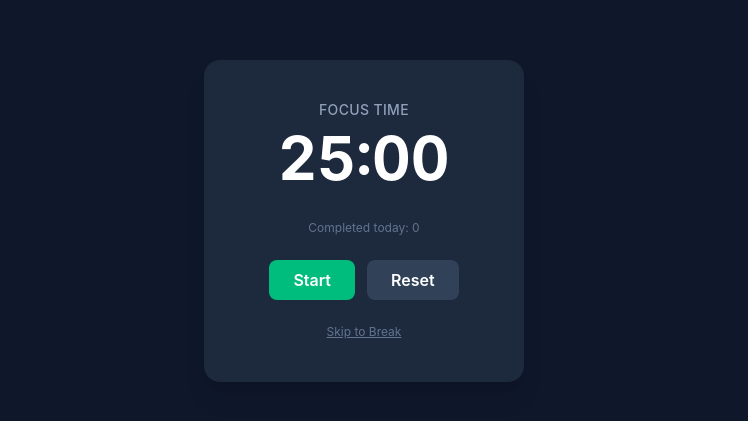
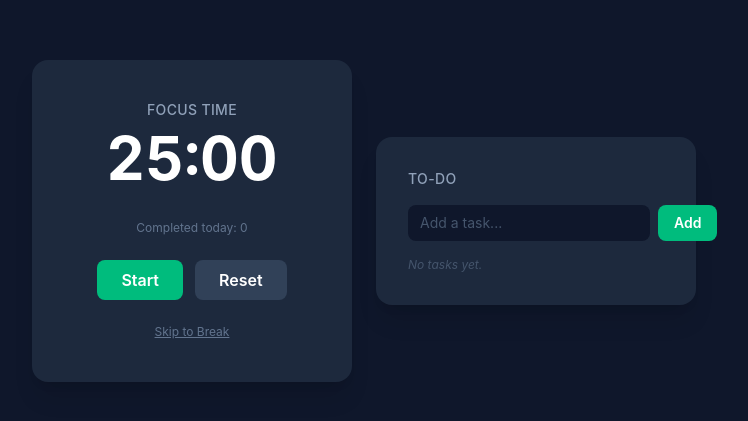
Before and after one commit to JFinne/PomodoroApp, a React (Vite) app: page / in a window 1280 px wide. Shown: the part 179-600 px from the top of the page, without its empty margins (276-1024 px from the left). Built offline with nearby package versions, Linux system fonts and the light colour scheme.

Commit message:
Added simple ToDo-List functionality. Let's you create, strike, and delete tasks. Uses simple LocalStorage to survive refreshes.

```diff
--- a/src/App.tsx
+++ b/src/App.tsx
@@ -1,10 +1,12 @@
 import Timer from './components/Timer/Timer';
+import TodoList from './components/TodoList/TodoList';
 
 function App() {
   return (
-    <>
+    <div className="min-h-screen bg-slate-900 flex items-center justify-center gap-6 p-6">
       <Timer />
-    </>
+      <TodoList />
+    </div>
   );
 }
 
--- a/src/components/Timer/Timer.tsx
+++ b/src/components/Timer/Timer.tsx
@@ -29,7 +29,7 @@ function Timer() {
   };
 
   return (
-    <div className="min-h-screen bg-slate-900 flex items-center justify-center">
+    <div>
       <div className="bg-slate-800 rounded-2xl shadow-xl p-10 w-80 text-center">
 
         <h2 className="text-slate-400 text-sm font-medium uppercase tracking-wide mb-2">
--- /dev/null
+++ b/src/components/TodoList/TodoForm.tsx
@@ -0,0 +1,43 @@
+import { useState } from 'react';
+
+interface TodoFormProps {
+  onAddTask: (text: string) => void;
+}
+
+function TodoForm({ onAddTask }: TodoFormProps) {
+  const [inputValue, setInputValue] = useState<string>('');
+
+  function handleSubmit(event: React.FormEvent<HTMLFormElement>) {
+    event.preventDefault();
+
+    const trimmed = inputValue.trim();
+    if (trimmed === '') return;
+
+    onAddTask(trimmed);
+    setInputValue('');
+  }
+
+  return (
+    <form onSubmit={handleSubmit} className="flex gap-2">
+      <input
+        type="text"
+        value={inputValue}
+        onChange={(event) => setInputValue(event.target.value)}
+        placeholder="Add a task..."
+        aria-label="New task"
+        className="flex-1 bg-slate-900 text-white text-sm rounded-lg px-3 py-2
+                   placeholder:text-slate-600 outline-none focus:ring-2
+                   focus:ring-emerald-500"
+      />
+      <button
+        type="submit"
+        className="bg-emerald-500 hover:bg-emerald-400 text-white text-sm
+                   font-semibold px-4 py-2 rounded-lg transition-colors"
+      >
+        Add
+      </button>
+    </form>
+  );
+}
+
+export default TodoForm;
--- /dev/null
+++ b/src/components/TodoList/TodoList.tsx
@@ -0,0 +1,72 @@
+import useLocalStorage from '../../hooks/useLocalStorage';
+import type { Task } from '../../types';
+import TodoForm from './TodoForm';
+
+function TodoList() {
+  const [tasks, setTasks] = useLocalStorage<Task[]>('tasks', []);
+
+  function addTask(text: string) {
+    const newTask: Task = {
+      id: Date.now(),
+      text,
+      done: false,
+    };
+    setTasks([...tasks, newTask]);
+  }
+
+  function toggleTask(id: number) {
+    setTasks(
+      tasks.map((task) =>
+        task.id === id ? { ...task, done: !task.done } : task
+      )
+    );
+  }
+
+  function deleteTask(id: number) {
+    setTasks(tasks.filter((task) => task.id !== id));
+  }
+
+  return (
+    <div className="bg-slate-800 rounded-2xl shadow-xl p-8 w-80">
+      <h2 className="text-slate-400 text-sm font-medium uppercase tracking-wide mb-4">
+        To-Do
+      </h2>
+
+      <TodoForm onAddTask={addTask} />
+
+      <ul className="mt-4 space-y-2">
+        {tasks.map((task) => (
+          <li
+            key={task.id}
+            className="flex items-center gap-2 text-white text-sm"
+          >
+            <input
+              type="checkbox"
+              checked={task.done}
+              onChange={() => toggleTask(task.id)}
+              className="accent-emerald-500"
+            />
+            <span
+              className={`flex-1 ${task.done ? 'line-through text-slate-500' : ''}`}
+            >
+              {task.text}
+            </span>
+            <button
+              onClick={() => deleteTask(task.id)}
+              aria-label={`Delete task: ${task.text}`}
+              className="text-slate-500 hover:text-red-400 text-xs transition-colors"
+            >
+              ✕
+            </button>
+          </li>
+        ))}
+      </ul>
+
+      {tasks.length === 0 && (
+        <p className="text-slate-600 text-xs mt-4 italic">No tasks yet.</p>
+      )}
+    </div>
+  );
+}
+
+export default TodoList;
--- a/src/hooks/useLocalStorage.js
+++ /dev/null
@@ -1,58 +0,0 @@
-import { useState, useEffect } from 'react';
-
-function useLocalStorage(key, defaultValue) {
-
-  // STEP 1: Initialize state.
-  //
-  // We pass a FUNCTION to useState (not a value directly).
-  // This is called "lazy initialization" — React only runs
-  // this function ONCE, on the component's first render.
-  //
-  // Why does that matter? Reading from localStorage is
-  // slightly "expensive" (it's I/O, not pure JS). If we didn't
-  // use a function here, this read would happen on EVERY
-  // re-render, which is wasteful.
-
-  const [value, setValue] = useState(() => {
-    try {
-      // localStorage only stores strings, so anything we saved
-      // was JSON.stringify'd first. We need to parse it back
-      // into a real JS object/array/etc.
-      const storedValue = window.localStorage.getItem(key);
-
-      // If nothing was stored yet (first-ever visit), fall back
-      // to whatever default the component asked for.
-      return storedValue !== null ? JSON.parse(storedValue) : defaultValue;
-    } catch (error) {
-      // This can fail if, e.g., localStorage is disabled
-      // (some private browsing modes) or the stored data is
-      // corrupted/not valid JSON. We fail safely by just
-      // using the default instead of crashing the whole app.
-      console.error(`Error reading localStorage key "${key}":`, error);
-      return defaultValue;
-    }
-  });
-
-  // STEP 2: Keep localStorage in sync whenever `value` changes.
-  //
-  // useEffect runs AFTER React renders. By listing `value` and
-  // `key` in the dependency array, this effect re-runs only
-  // when one of those actually changes — not on every render.
-
-  useEffect(() => {
-    try {
-      window.localStorage.setItem(key, JSON.stringify(value));
-    } catch (error) {
-      console.error(`Error writing localStorage key "${key}":`, error);
-    }
-  }, [key, value]);
-
-  // STEP 3: Return the same shape useState does.
-  //
-  // This is WHY components can use this hook as a drop-in
-  // replacement for useState — same [value, setter] pattern.
-
-  return [value, setValue];
-}
-
-export default useLocalStorage;
--- /dev/null
+++ b/src/hooks/useLocalStorage.ts
@@ -0,0 +1,25 @@
+import { useState, useEffect } from 'react';
+
+function useLocalStorage<T>(key: string, defaultValue: T): [T, React.Dispatch<React.SetStateAction<T>>] {
+  const [value, setValue] = useState<T>(() => {
+    try {
+      const storedValue = window.localStorage.getItem(key);
+      return storedValue !== null ? (JSON.parse(storedValue) as T) : defaultValue;
+    } catch (error) {
+      console.error(`Error reading localStorage key "${key}":`, error);
+      return defaultValue;
+    }
+  });
+
+  useEffect(() => {
+    try {
+      window.localStorage.setItem(key, JSON.stringify(value));
+    } catch (error) {
+      console.error(`Error writing localStorage key "${key}":`, error);
+    }
+  }, [key, value]);
+
+  return [value, setValue];
+}
+
+export default useLocalStorage;
--- /dev/null
+++ b/src/types.ts
@@ -0,0 +1,5 @@
+export interface Task {
+  id: number;
+  text: string;
+  done: boolean;
+}
```
